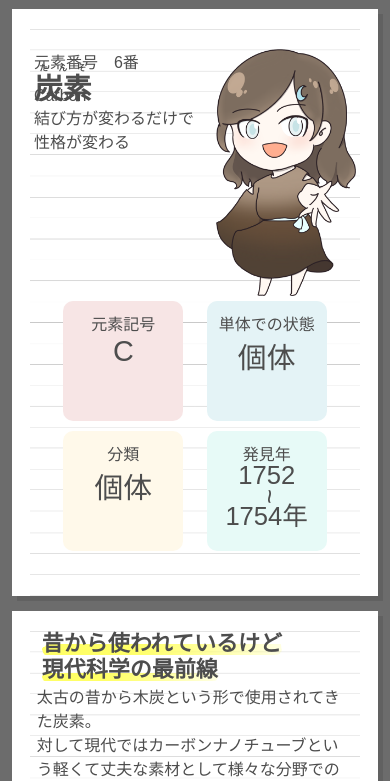
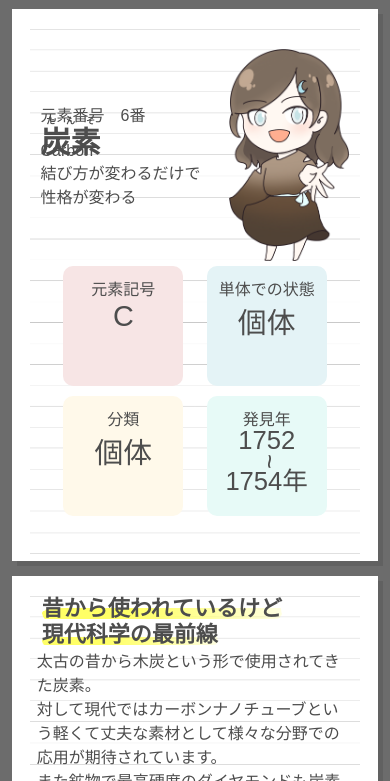
Before and after one commit to gw-k019g1048/test, a plain HTML site: page carbon/index.html in a window 390 px wide. Shown: the part 63-844 px from the top of the page. Drawn offline with Linux system fonts and the light colour scheme.

Commit message:
Add files via upload

```diff
--- a/carbon/index.html
+++ b/carbon/index.html
@@ -184,7 +184,7 @@
           </div>
         </section>
         <section class="elementItem column column2">
-          <h2 class="columnTtl">同素体でも結合構造で七変化？</h2>
+          <h2 class="columnTtl nonUd"><span>同素体でも</span><br><span>結合構造で七変化？</span></h2>
           <h3 class="columnExp">
             炭素同士の結合でも構造の違いで性質が全く変わってきます。六角形の層からなる黒鉛は黒色をしていて柔らかく通電性があります。<br>対してダイヤモンドは正四面体の構造が繰り返された形をしていて、無色透明でとても硬く通電性がありません。
           </h3>
--- a/common/css/scss/_layout.scss
+++ b/common/css/scss/_layout.scss
@@ -284,7 +284,7 @@
 	.scroll {
 		position: relative;
 		width: 80%;
-		max-width: 1200px;
+		max-width: 1350px;
 		height: auto;
 		margin: 2vh auto;
 		&:before {
@@ -329,6 +329,7 @@
 			}
 			.content {
 				text-align: left;
+				align-items: center;
 				.exp {
 					.number {
 						margin-bottom: -10px;
@@ -442,6 +443,19 @@
 					padding: 10px;
 					margin: 5px;
 					border-radius: 10px;
+					@include m.msp {
+						width: 80px;
+						height: 80px;
+						dt {
+							font-size: 12px;
+						}
+						.Btype {
+							font-size: 24px;
+							&.nLine {
+								font-size: 20px;
+							}
+						}
+					}
 				}
 			}
 		}
@@ -463,10 +477,3 @@
 		}
 	}
 }
-
-@media screen and (max-width: 425px) {
-	.imgInBox {
-		width: 140px;
-		margin: auto;
-	}
-}
--- a/common/css/scss/_responsive.scss
+++ b/common/css/scss/_responsive.scss
@@ -2,6 +2,7 @@ $wpc: 1200px;
 $tb: 900px;
 $htb: 599px;
 $sp: 425px;
+$msp: 320px;
 
 @mixin wpc {
 	@media (min-width: ($wpc)) {
@@ -23,3 +24,8 @@ $sp: 425px;
 		@content;
 	}
 }
+@mixin msp {
+	@media (max-width: ($msp)) {
+		@content;
+	}
+}
--- a/common/css/scss/_style.scss
+++ b/common/css/scss/_style.scss
@@ -89,13 +89,16 @@
 	h2 {
 		font-size: 4em;
 		@include m.tb {
-			font-size: 3.4em;
+			font-size: 64px;
 		}
 		@include m.htb {
-			font-size: 2.6em;
+			font-size: 56px;
 		}
 		@include m.sp {
-			font-size: 1.8em;
+			font-size: 30px;
+		}
+		@include m.msp {
+			font-size: 24px;
 		}
 	}
 	.subTitle {
@@ -106,6 +109,9 @@
 		}
 		@include m.sp {
 			font-size: 16px;
+		}
+		@include m.msp {
+			font-size: 12px;
 		}
 	}
 }
@@ -145,9 +151,21 @@
 	display: flex;
 	flex-direction: column;
 	align-items: center;
+	@include m.wpc {
+		max-height: 600px;
+	}
+	@include m.sp {
+		width: 120px;
+	}
+	@include m.msp {
+		width: 100px;
+	}
 	img {
 		height: 100%;
 		max-height: 400px;
+		@include m.wpc {
+			max-height: 600px;
+		}
 		@include m.htb {
 			width: 100%;
 			height: auto;
@@ -191,6 +209,9 @@ span {
 		@include m.sp {
 			font-size: 22px;
 		}
+		@include m.msp {
+			font-size: 18px;
+		}
 	}
 	&Exp {
 		font-size: 1.4em;
@@ -200,6 +221,9 @@ span {
 		}
 		@include m.sp {
 			font-size: 1em;
+		}
+		@include m.msp {
+			font-size: 12px;
 		}
 	}
 }
@@ -218,8 +242,8 @@ span {
 			background-color: #e7eff2;
 			border: solid 2px #e7eff2;
 			@include m.sp {
-				width: 75px;
-				height: 75px;
+				width: 55px;
+				height: 55px;
 				margin: 0;
 			}
 			&.Eicon {
@@ -248,6 +272,7 @@ span {
 				}
 				&-natrium {
 					background-image: url(../img/atom/natrium_sodium.png);
+					background-position: top -10px left 45%;
 				}
 				&-magnesium {
 					background-image: url(../img/atom/magnesium.png);
@@ -255,7 +280,7 @@ span {
 				}
 				&-aluminium {
 					background-image: url(../img/atom/aluminium.png);
-					background-position: top -15px left 50%;
+					background-position: top -10px left 50%;
 				}
 				&-sulfur {
 					background-image: url(../img/atom/sulfur.png);
@@ -263,7 +288,7 @@ span {
 				}
 				&-silicon {
 					background-image: url(../img/atom/silicon.png);
-					background-position: top -15px left 40%;
+					background-position: top -10px left 45%;
 				}
 				&-chlorine {
 					background-image: url(../img/atom/chlorine.png);
@@ -321,6 +346,9 @@ span {
 				margin: 10px 20px;
 				padding: 10px;
 				font-size: 14px;
+			}
+			@include m.msp {
+				font-size: 12px;
 			}
 			&.left {
 				&::before {
@@ -400,8 +428,6 @@ nav {
 .flyLink {
 	background-color: #e7eff2;
 }
-@media screen and (max-width: 768px) {
-}
 @media screen and (max-width: 425px) {
 	.exp {
 		.number {
```
Also changed, not shown: calcium/index.html (+1 -1 lines), chlorine/index.html (+1 -1 lines), helium/index.html (+1 -1 lines), common/css/all.css, common/css/all.min.css, 2 other files.
